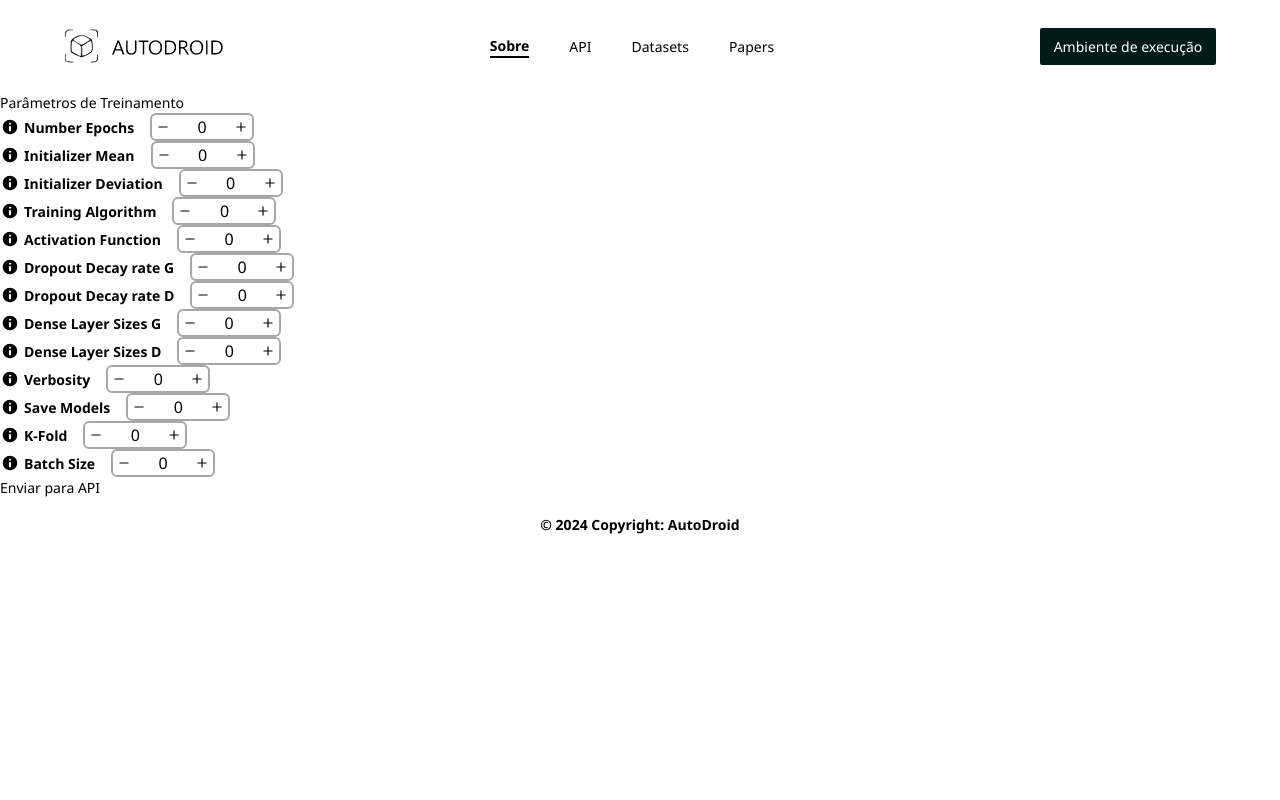
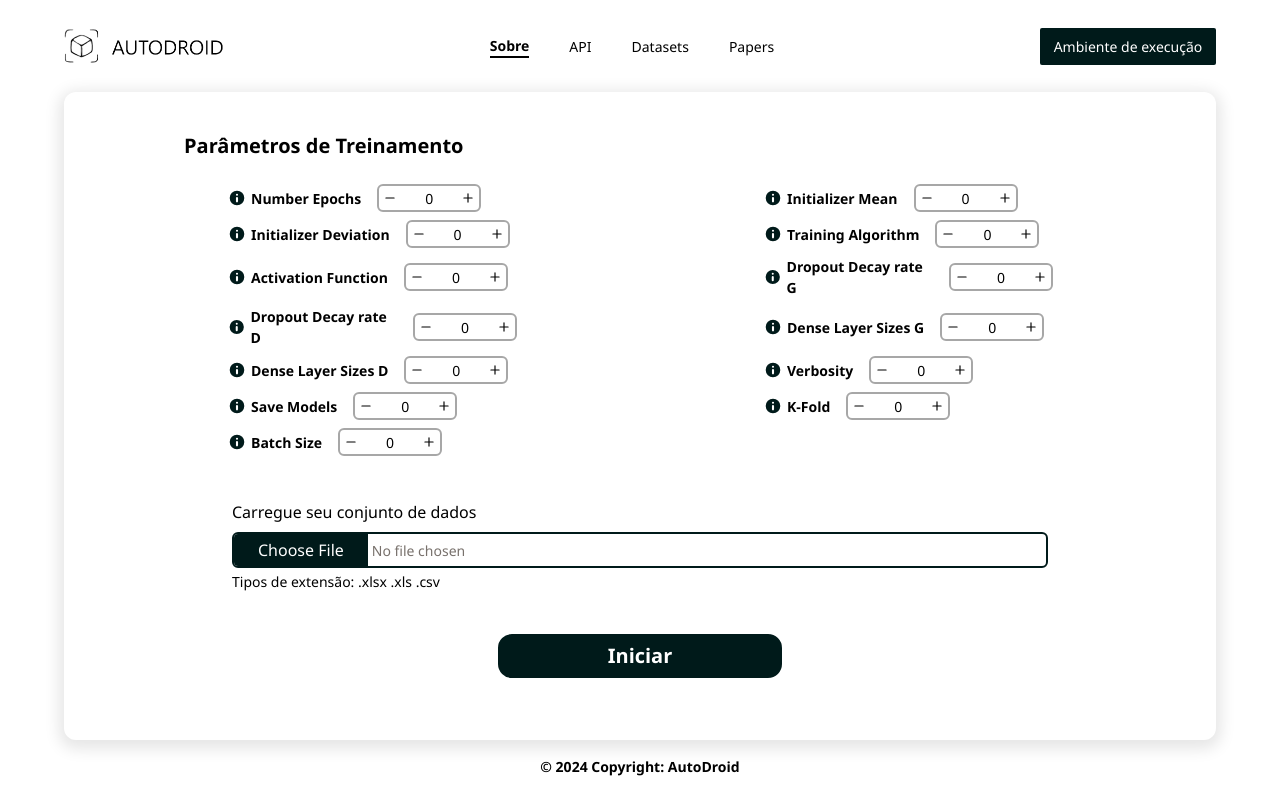
Before and after one commit to LeonardoSonco/TCC, a React (Create React App) app: page /training in a window 1280 px wide. Built offline with nearby package versions, Linux system fonts and the light colour scheme.

Commit message:
feat():adicionando tela de training.

```diff
--- a/package.json
+++ b/package.json
@@ -11,8 +11,6 @@
     "@types/react": "^18.2.60",
     "@types/react-dom": "^18.2.19",
     "feather-icons": "^4.29.1",
-    "flowbite": "^2.3.0",
-    "flowbite-react": "^0.7.8",
     "react": "^18.2.0",
     "react-dom": "^18.2.0",
     "react-feather": "^2.0.10",
--- /dev/null
+++ b/src/components/Parameters/index.module.css
@@ -0,0 +1,3 @@
+.size{
+  width: 290px;
+}
--- a/src/components/Parameters/index.tsx
+++ b/src/components/Parameters/index.tsx
@@ -1,5 +1,8 @@
 import { Info, Plus, Minus } from "react-feather";
 import { useState } from "react";
+
+import style from "./index.module.css"
+
 
 interface ParameterComponentProps {
   label: string;
@@ -33,16 +36,16 @@ const ParametersComponent: React.FC<ParameterComponentProps> = ({
 
   return (
     <>
-      <div className="flex items-center">
+      <div className={`flex items-center py-1 ${style.size}`}>
         <Info
           size={20}
           color="#FFFFFF"
-          fill="black"
+          fill="#001A1A"
           className="font-bold"
           strokeWidth={2.5}
         />
         <h4 className="mr-3 px-1 font-bold">{label}</h4>
-        <div className="flex items-center border-2 border-gray rounded-md">
+        <div className={`flex items-center border-2 border-gray rounded-md `}>
           <button onClick={decreaseValue} className="px-1">
             <Minus size={14} />
           </button>
@@ -53,7 +56,7 @@ const ParametersComponent: React.FC<ParameterComponentProps> = ({
             onChange={(e) => handleInputChange(parseInt(e.target.value))}
             className="border-none  w-14 h-6 text-center"
           />
-          <button onClick={increaseValue} className="px-1">
+          <button onClick={increaseValue} className={`px-1`}>
             <Plus size={14} />
           </button>
         </div>
--- a/src/pages/ExecutionPage/index.tsx
+++ b/src/pages/ExecutionPage/index.tsx
@@ -1,8 +1,7 @@
 import { useEffect, useState } from "react";
 import ParametersComponent from "../../components/Parameters";
-
+import style from "./index.module.css";
 const ExecutionPage: React.FC = () => {
-
   const [jsonData, setJsonData] = useState<any | null>(null);
 
   useEffect(() => {
@@ -26,32 +25,35 @@ const ExecutionPage: React.FC = () => {
   }, []);
 
   // Função para manipular a alteração dos valores dos parâmetros
-  const handleParameterChange = (
-    parameter: any,
-    value: number
-  ) => {
+  const handleParameterChange = (parameter: any, value: number) => {
     setJsonData((prevData: any) => ({
       ...prevData,
-        [parameter.label]: [{...parameter , value: value }],
+      [parameter.label]: [{ ...parameter, value: value }],
     }));
   };
 
-
-
   // Função para lidar com o envio dos valores para a API
   const handleSubmit = () => {
-    // Faça a chamada da API passando os valores de parameterValues
+    // Faz a chamada da API passando os valores de parameterValues
     console.log("Valores enviados para a API:", jsonData);
-    // Aqui você pode usar uma biblioteca como axios para fazer a chamada da API
+    //Usar uma biblioteca como axios para fazer a chamada da API
   };
 
   return (
-    <div>
-      <h1>Parâmetros de Treinamento</h1>
+    <section className="mx-10">
+      <div className=" shadow-shadowBox rounded-xl max-w-6xl mx-auto py-5">
+        <div className=" grid grid-cols-2 justify-items-center max-w-6xl px-10">
+          <div className="py-5 w-full col-span-2 flex justify-start">
+            <h3 className="font-bold text-xl pl-20">
+              Parâmetros de Treinamento
+            </h3>
+          </div>
 
-
-
-      {jsonData && Object.keys(jsonData).map((key: string) => // Object.keys(jsonData) retorna as chaves do objeto jsonData como um array, que então é mapeado para renderizar os componentes ParametersComponent
+          {jsonData &&
+            Object.keys(jsonData).map(
+              (
+                key: string // Object.keys(jsonData) retorna as chaves do objeto jsonData como um array, que então é mapeado para renderizar os componentes ParametersComponent
+              ) =>
                 jsonData[key].map((parameter: any) => (
                   <ParametersComponent
                     key={parameter.label} // Certifique-se de ter uma chave única para cada componente na iteração
@@ -62,11 +64,35 @@ const ExecutionPage: React.FC = () => {
                   />
                 ))
             )}
+        </div>
+        {/* Botão para enviar os valores para a API */}
 
+        <div className="my-10">
+          <form className={`max-w-4xl mx-auto px-10`}>
+            <label className="text-base font-medium" htmlFor="fileInput">
+              Carregue seu conjunto de dados
+            </label>
+            <input
+              className="block text-sm w-full text-stone-500 border-2 rounded-md mt-2 border-black_button file:text-base file:px-6 file:py-1 file:border-[0px] file:bg-black_button file:text-white file:font-medium"
+              id="fileInput"
+              type="file"
+            />
 
-      {/* Botão para enviar os valores para a API */}
-      <button onClick={handleSubmit}>Enviar para API</button>
+            <div className="mt-1 text-sm text-gray-500">
+              Tipos de extensão: .xlsx .xls .csv
             </div>
+          </form>
+        </div>
+        <div className="text-center mb-10">
+          <button
+            onClick={handleSubmit}
+            className="border-2 bg-black_button text-white w-72 py-2 text-xl font-bold rounded-2xl"
+          >
+            Iniciar
+          </button>
+        </div>
+      </div>
+    </section>
   );
 };
 
--- a/tailwind.config.js
+++ b/tailwind.config.js
@@ -1,6 +1,6 @@
 /** @type {import('tailwindcss').Config} */
 module.exports = {
-  content: ["./src/**/*.{js,jsx,ts,tsx}",'node_modules/flowbite-react/lib/esm/**/*.js'],
+  content: ["./src/**/*.{js,jsx,ts,tsx}"],
   theme: {
     extend: {
       colors: {
@@ -10,9 +10,11 @@ module.exports = {
         "black_button" : "#001A1A",
       },
       boxShadow:{
-        "shadowBox" : "0px 0px 13px 6px rgba(0,0,0,0.1);"
+        "shadowBox" : "0px 4px 15px 5px rgba(0,0,0,0.1);"
+
       },
       screens:{
+        'max-sm+' : {'max': '750px'},
         'max-sm': {'max': '600px'},
         'max-lg': {'max': '1024px'},
         'max-mobile': {'max': '964px'},
@@ -20,6 +22,6 @@ module.exports = {
     },
   },
   plugins: [
-    require('flowbite/plugin')
+
   ],
 };
```
Also changed, not shown: src/pages/ExecutionPage/index.module.css (added), 1 other file (tests, documents, lock files or other folders). Lines whose indentation alone changed are shown as unchanged.
